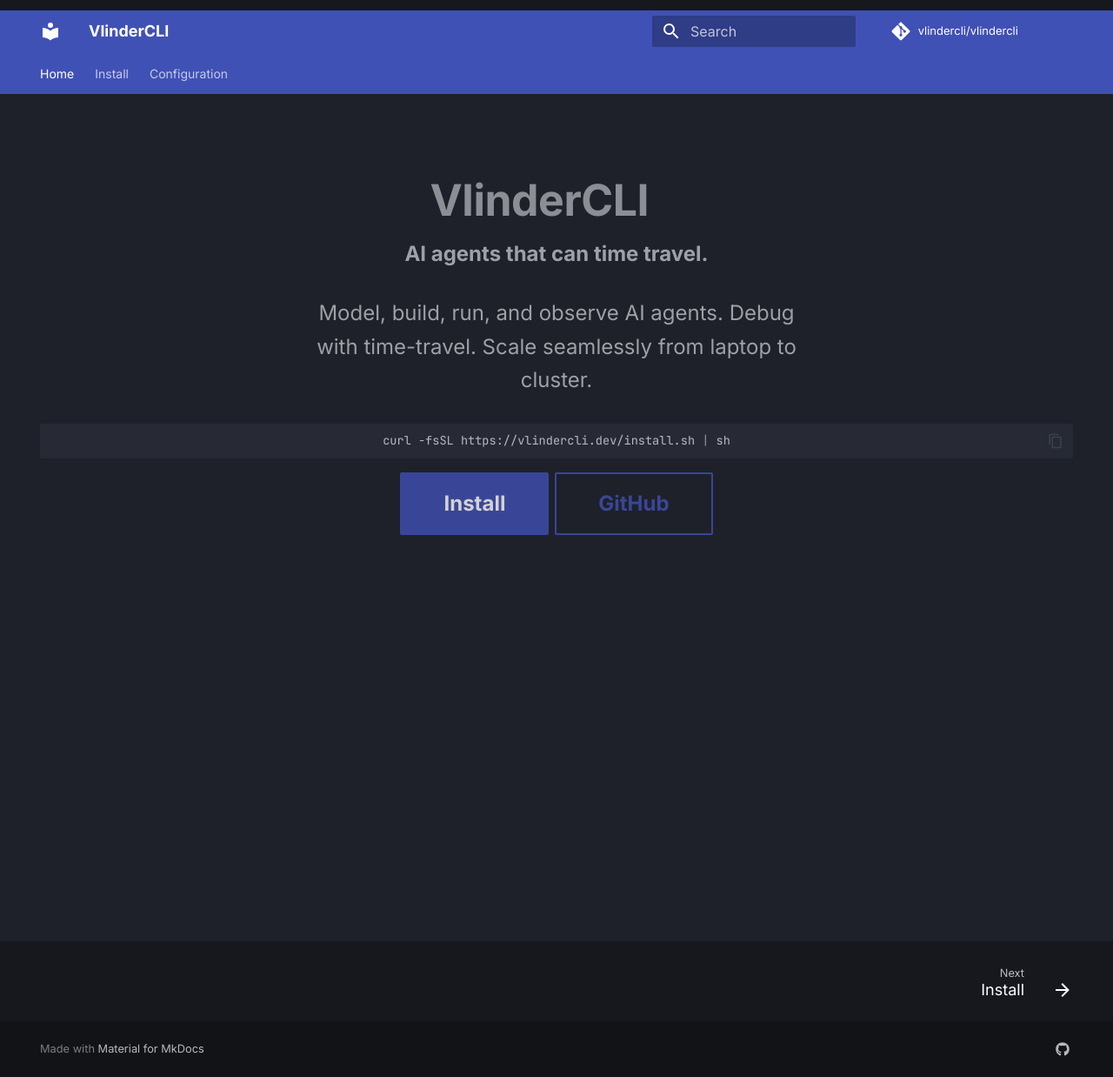
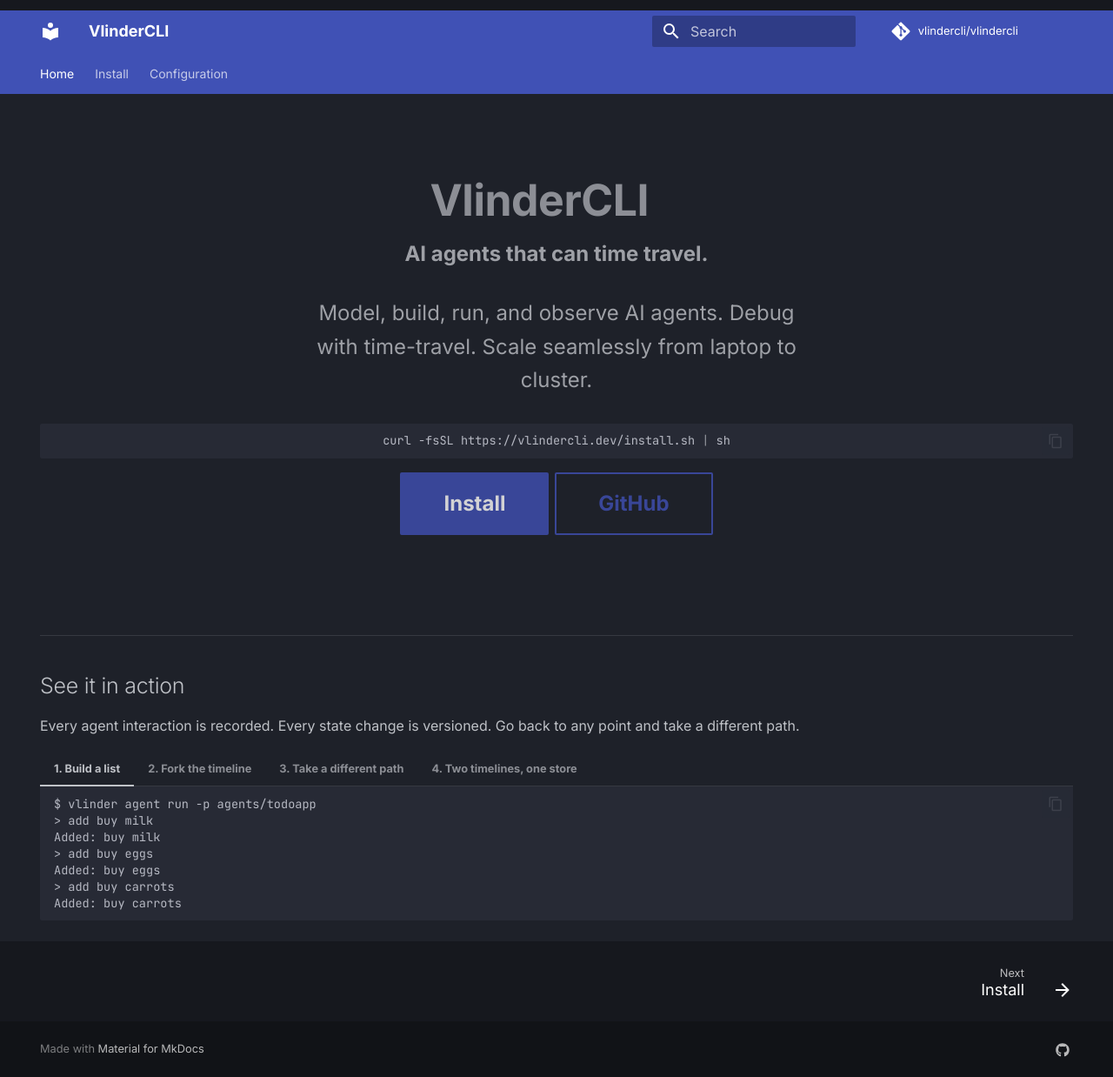
Before and after one commit to vlindercli/public-docs, an MkDocs documentation site: the page built from docs/index.md, in a window 1280 px wide and 1238 px high. Shown: the whole window at 87% size. Built offline with MkDocs 1.6.1 and Material for MkDocs 9.7.7, drawn with Linux system fonts in a browser that asks for light colours; comment, search, counter and statistics services are not loaded.

Commit message:
Add time-travel example to landing page
Tabbed walkthrough showing fork-and-diverge with a grocery list agent.

````diff
--- a/docs/index.md
+++ b/docs/index.md
@@ -20,3 +20,75 @@ curl -fsSL https://vlindercli.dev/install.sh | sh
 [GitHub](https://github.com/vlindercli/vlindercli){ .md-button }
 
 </div>
+
+---
+
+## See it in action
+
+Every agent interaction is recorded. Every state change is versioned. Go back to any point and take a different path.
+
+=== "1. Build a list"
+
+    ```
+    $ vlinder agent run -p agents/todoapp
+    > add buy milk
+    Added: buy milk
+    > add buy eggs
+    Added: buy eggs
+    > add buy carrots
+    Added: buy carrots
+    ```
+
+=== "2. Fork the timeline"
+
+    ```
+    $ vlinder timeline log
+      d30357d  user  add buy milk
+      6228441 agent  Added: buy milk             State: sc1
+      2a1ceef  user  add buy eggs
+      15d739d agent  Added: buy eggs             State: sc2
+      9f4c36e  user  add buy carrots
+      0b1f368 agent  Added: buy carrots          State: sc3
+
+    $ vlinder timeline fork 15d739d
+    Forked timeline at 15d739d → branch fork-15d739d
+    ```
+
+    Go back to the moment after "buy eggs" — before carrots were added.
+
+=== "3. Take a different path"
+
+    ```
+    $ vlinder agent run -p agents/todoapp
+    Resuming from state sc2…
+    > list
+    1. buy milk
+    2. buy eggs
+
+    > add buy bread
+    Added: buy bread
+    ```
+
+    No carrots. The agent sees only what existed at the fork point.
+
+=== "4. Two timelines, one store"
+
+    ```
+    $ git log --oneline --graph --all
+    * 3acba82 (HEAD -> fork-15d739d) agent
+    * ec7f26b user
+    | * 0b1f368 (main) agent
+    | * 9f4c36e user
+    |/
+    * 15d739d agent
+    * 2a1ceef user
+    * 6228441 agent
+    * d30357d user
+    ```
+
+    ```
+    main:  milk, eggs, carrots
+    fork:  milk, eggs, bread
+    ```
+
+    Switch back to `main` any time — carrots return, bread disappears. Nothing is copied or deleted. Both timelines read from the same append-only store, just from different points.
````
